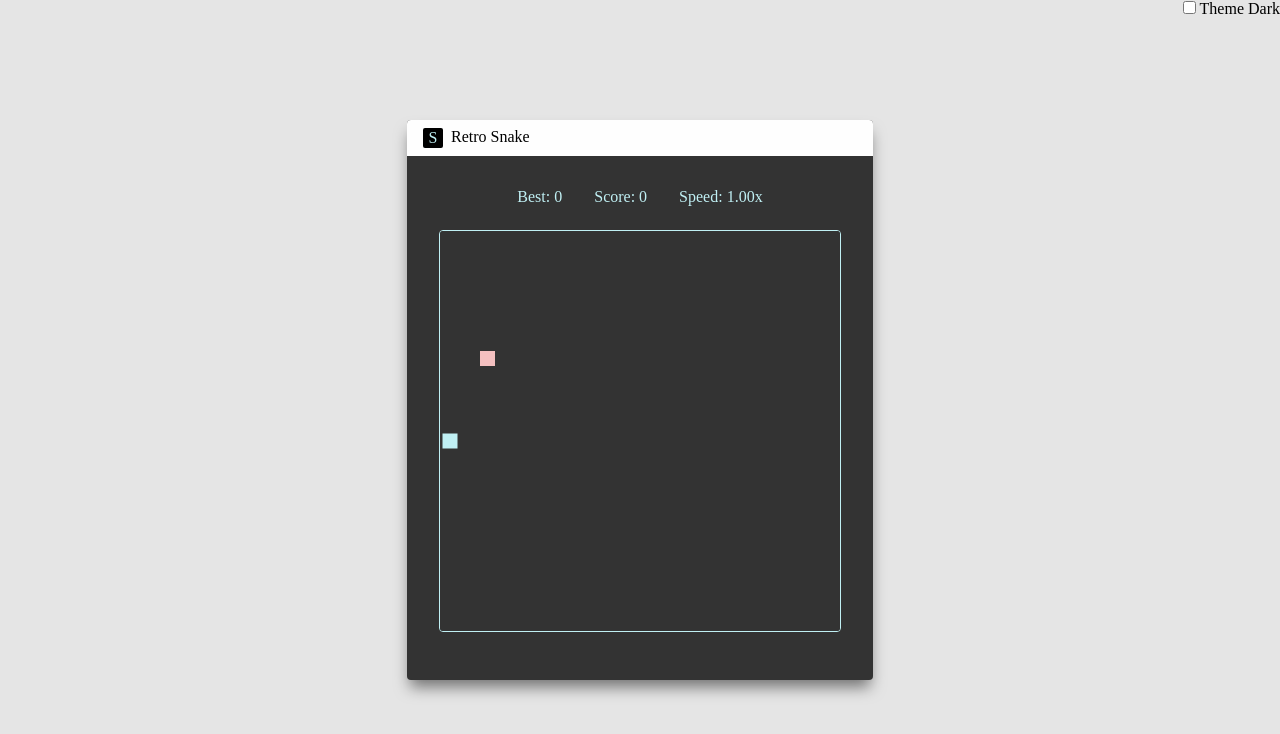
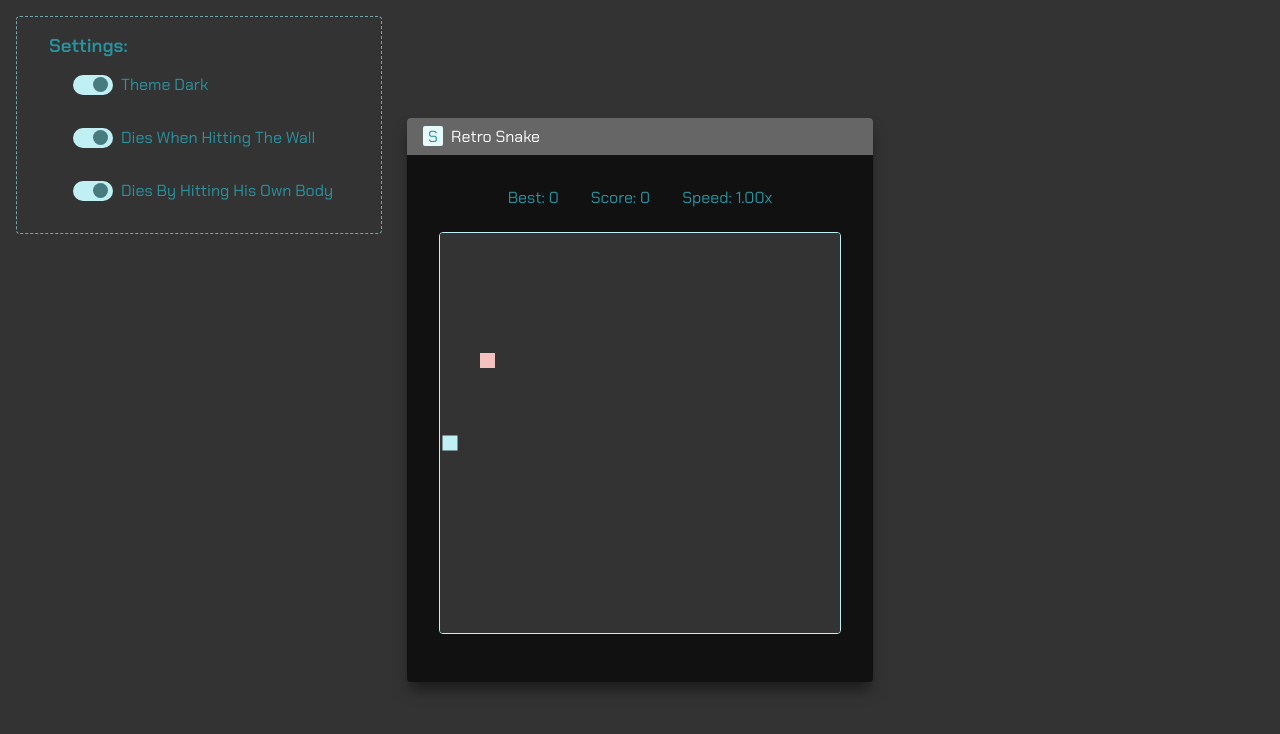
Before and after one commit to ErnaneJ/retro-snake-game, a plain HTML site: page index.html in a window 1280 px wide. Drawn offline with Linux system fonts and the light colour scheme.

Commit message:
better organizing the events and adding some settings

```diff
--- /dev/null
+++ b/assets/javascript/events.js
@@ -0,0 +1,48 @@
+function keyboard(game){
+  window.addEventListener('keydown', event => {
+    setTimeout(() => {
+      if ((event.key == 'ArrowLeft' || event.key.toLowerCase() == 'a') && game.snake.rotateX != 1) {
+          game.snake.rotateX = -1;
+          game.snake.rotateY = 0;
+      } else if ((event.key == 'ArrowUp' || event.key.toLowerCase() == 'w') && game.snake.rotateY != 1) {
+          game.snake.rotateX = 0;
+          game.snake.rotateY = -1;
+      } else if ((event.key == 'ArrowRight' || event.key.toLowerCase() == 'd') && game.snake.rotateX != -1) {
+          game.snake.rotateX = 1;
+          game.snake.rotateY = 0;
+      } else if ((event.key == 'ArrowDown' || event.key.toLowerCase() == 's') && game.snake.rotateY != -1) {
+          game.snake.rotateX = 0;
+          game.snake.rotateY = 1;
+      }
+    }, 1)
+  });
+}
+
+function toggleTheme(){
+  document.getElementById('dark-theme').addEventListener('change', (e) => {
+    if(e.target.checked){
+      document.body.classList.add('dark');
+    }else{
+      document.body.classList.remove('dark');
+    }
+  });
+}
+
+function toggleDiesWhenHittingTheWall(game){
+  document.querySelector('input#diesWhenHittingTheWall').addEventListener('change', (e) => {
+    game.diesWhenHittingTheWall = e.target.checked;
+  });
+}
+function toggleDiesByHittingHisOwnBody(game){
+  document.querySelector('input#diesByHittingHisOwnBody').addEventListener('change', (e) => {
+    game.diesByHittingHisOwnBody = e.target.checked;
+  });
+}
+
+
+function loadEvents(game){
+  keyboard(game);
+  toggleDiesWhenHittingTheWall(game);
+  toggleDiesByHittingHisOwnBody(game);
+  toggleTheme();
+}
--- a/assets/javascript/game.js
+++ b/assets/javascript/game.js
@@ -15,20 +15,20 @@ class Game{
   loop(){
     clearInterval(window.gameInterval);
     window.gameInterval = setInterval(( ) => {
-      game.updateBoard();
-      game.drawBoard();
+      this.updateBoard();
+      this.drawBoard();
     }, 1000/this.fps);
   }
 
   drawBoard(){
     this.context.createRect(0, 0, canvas.width, canvas.height, this.colors.background);
 
-    for(var i = 0; i < game.snake.tail.length; i++){
-      this.context.createRect(game.snake.tail[i].x + 2.5, game.snake.tail[i].y + 2.5, game.snake.size - 5, game.snake.size - 5, this.colors.snake);
+    for(var i = 0; i < this.snake.tail.length; i++){
+      this.context.createRect(this.snake.tail[i].x + 2.5, this.snake.tail[i].y + 2.5, this.snake.size - 5, this.snake.size - 5, this.colors.snake);
     }
 
     this.updateInformationsDom();
-    this.context.createRect(game.apple.x, game.apple.y, game.apple.size, game.apple.size, game.apple.color);
+    this.context.createRect(this.apple.x, this.apple.y, this.apple.size, this.apple.size, this.apple.color);
   }
 
   updateBoard(){
--- a/assets/styles/style.css
+++ b/assets/styles/style.css
@@ -1,4 +1,9 @@
-*{ padding: 0; margin: 0; box-sizing: border-box; transition: all ease-in-out .3s;}
+@import url('https://fonts.googleapis.com/css2?family=Chakra+Petch:wght@300;400;500;600&display=swap');
+*{
+  font-family: 'Chakra Petch', sans-serif;
+  padding: 0; margin: 0; box-sizing: border-box;
+  transition: all ease-in-out .3s; color: var(--text-color);
+}
 
 :root{
   --body-color: #E5E5E5;
@@ -8,6 +13,11 @@
   --logo-background-color: black;
   --logo-text-color: #C0F0F4;
   --header-title-color: black;
+  --checkbox-background: #ffffff;
+  --checkbox-circle-color: #5dbcc5;
+  --checkbox-background-checked: #9fdee4;
+  --text-color: black;
+  --border-primary-color: #18a1ad;
 }
 
 body.dark{
@@ -18,6 +28,11 @@ body.dark{
   --logo-background-color: #e7fbfd;
   --logo-text-color: #2994a0;
   --header-title-color: white;
+  --text-color: #2994a0;
+  --checkbox-background: #fdfdfd;
+  --checkbox-circle-color: #487b80;
+  --checkbox-background-checked: #C0F0F4;
+  --border-primary-color: #77a7ac;
 }
 
 body{
@@ -55,12 +70,16 @@ body{
 .header--title-game--icon{
   height: 20px;
   width: 20px;
-  background-color: var(--logo-background-color);
+  background-color: var(--logo-background-color)  !important;
   color: var(--logo-text-color);
   display: flex;
   align-items: center;
   justify-content: center;
   border-radius: 2px;
+}
+
+.header--title-game--name{
+  color: var(--header-title-color) !important;
 }
 
 #game{
@@ -78,6 +97,7 @@ body{
   justify-content: center;
   gap: 2rem;
   padding: 2rem 0 1.5rem 0;
+  color: var(--primary-color);
 }
 
 #canvas{
@@ -88,5 +108,70 @@ body{
 #settings{
   position: absolute;
   top: 0;
-  right: 0;
+  left: 0;
+  padding: 1rem;
+  border: 1px dashed var(--border-primary-color);
+  border-radius: .25rem;
+  margin: 1rem 0 0 1rem;
 }
+
+.settings-title{
+  margin-left: 1rem;
+}
+
+.options{
+  display: flex;
+  align-items: flex-start;
+  justify-content: flex-start;
+  flex-direction: column;
+}
+
+.checkbox-container{
+  display: flex;
+  align-items: center;
+  justify-content: center;
+  gap: .5rem;
+  padding: 1rem 2rem;
+}
+
+input[type=checkbox]{
+	height: 0;
+	width: 0;
+	visibility: hidden;
+}
+
+label {
+	cursor: pointer;
+	text-indent: -9999px;
+	width: 40px;
+	height: 20px;
+	background-color: var(--checkbox-background);
+	display: block;
+	border-radius: 100px;
+	position: relative;
+}
+
+label:after {
+	content: '';
+	position: absolute;
+	top: 2px;
+	left: 5px;
+	width: 15px;
+	height: 15px;
+	background-color: var(--checkbox-circle-color);
+	border-radius: 15px;
+	transition: 0.3s;
+}
+
+input[type=checkbox]:checked + label {
+	background-color: var(--checkbox-background-checked);
+}
+
+input[type=checkbox]:checked + label:after {
+	left: calc(100% - 5px);
+	transform: translateX(-100%);
+}
+
+label:active:after {
+	width: 25px;
+}
--- a/index.html
+++ b/index.html
@@ -9,13 +9,31 @@
   <script src="./assets/javascript/snake.js"></script>
   <script src="./assets/javascript/apple.js"></script>
   <script src="./assets/javascript/game.js"></script>
+
+  <script src="./assets/javascript/events.js"></script>
   <title>Snake Game</title>
 </head>
-  <body>
+  <body class="dark">
     <section id="settings">
+      <h3 class="settings-title">Settings:</h3>
       <div class="options">
-        <input type="checkbox" id="dark-theme"/>
-        Theme Dark
+        <div class="checkbox-container">
+          <input type="checkbox" checked id='dark-theme' />
+          <label for='dark-theme'>Theme Dark</label>
+          <span>Theme Dark</span>
+        </div>
+
+        <div class="checkbox-container">
+          <input type="checkbox" checked id='diesWhenHittingTheWall' />
+          <label for='diesWhenHittingTheWall'>Dies When Hitting The Wall</label>
+          <span>Dies When Hitting The Wall</span>
+        </div>
+
+        <div class="checkbox-container">
+          <input type="checkbox" checked id='diesByHittingHisOwnBody' />
+          <label for='diesByHittingHisOwnBody'>Dies By Hitting His Own Body</label>
+          <span>Dies By Hitting His Own Body</span>
+        </div>
       </div>
     </section>
     <section id="container">
--- a/index.js
+++ b/index.js
@@ -1,35 +1,14 @@
 const canvas = document.getElementById("canvas");
 const canvasContext = canvas.getContext('2d');
-
-const game = new Game(canvas, canvasContext);
 
 CanvasRenderingContext2D.prototype.createRect = function (x, y, width, height, color) {
   this.fillStyle = color;
   this.fillRect(x, y, width, height);
 }
 
-document.getElementById('dark-theme').addEventListener('change', (e) => {
-  if(e.target.checked){
-    document.body.classList.add('dark');
-  }else{
-    document.body.classList.remove('dark');
-  }
-})
+function startGame(){
+  const game = new Game(canvas, canvasContext);
+  loadEvents(game);
+}
 
-window.addEventListener('keydown', event => {
-  setTimeout(() => {
-    if (event.keyCode == 37 && game.snake.rotateX != 1) {
-        game.snake.rotateX = -1;
-        game.snake.rotateY = 0;
-    } else if (event.keyCode == 38 && game.snake.rotateY != 1) {
-        game.snake.rotateX = 0;
-        game.snake.rotateY = -1;
-    } else if (event.keyCode == 39 && game.snake.rotateX != -1) {
-        game.snake.rotateX = 1;
-        game.snake.rotateY = 0;
-    } else if (event.keyCode == 40 && game.snake.rotateY != -1) {
-        game.snake.rotateX = 0;
-        game.snake.rotateY = 1;
-    }
-  }, 1)
-});
+startGame();
```
